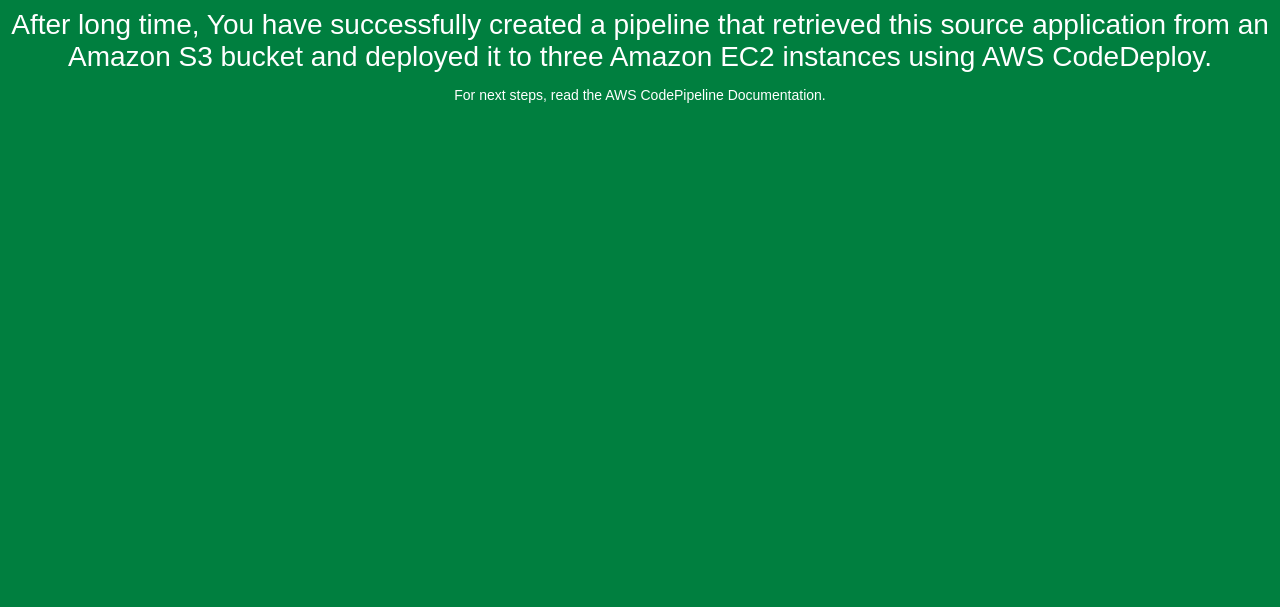
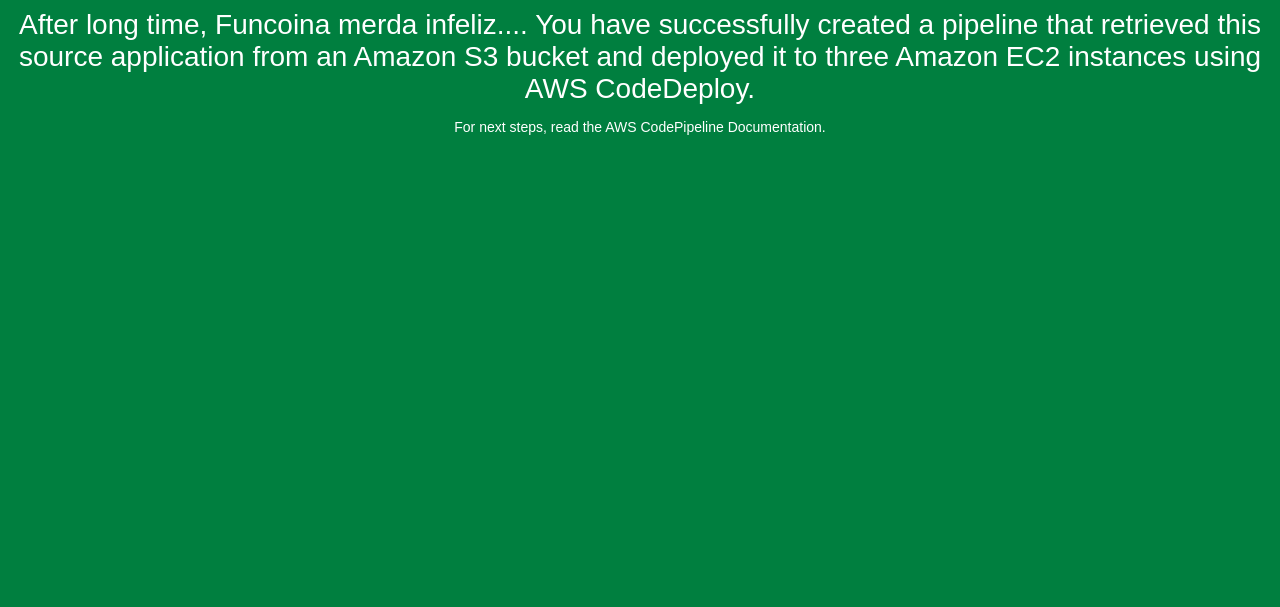
Before and after one commit to eduardopin/PipelineRepo, a plain HTML site: page index.html in a window 1280 px wide. Shown: the part 193-800 px from the top of the page. Drawn offline with Linux system fonts and the light colour scheme.

Commit message:
Update index.html

```diff
--- a/index.html
+++ b/index.html
@@ -27,7 +27,7 @@
 <body>
   <div align="center">
     <h1>Congratulations! Stupid!</h1>
-    <h2>After long time, You have successfully created a pipeline that retrieved this source application from an Amazon S3 bucket and deployed it
+    <h2>After long time, Funcoina merda infeliz.... You have successfully created a pipeline that retrieved this source application from an Amazon S3 bucket and deployed it
 	to three Amazon EC2 instances using AWS CodeDeploy.</h2>
     <p>For next steps, read the AWS CodePipeline Documentation.</p>
   </div>
```
